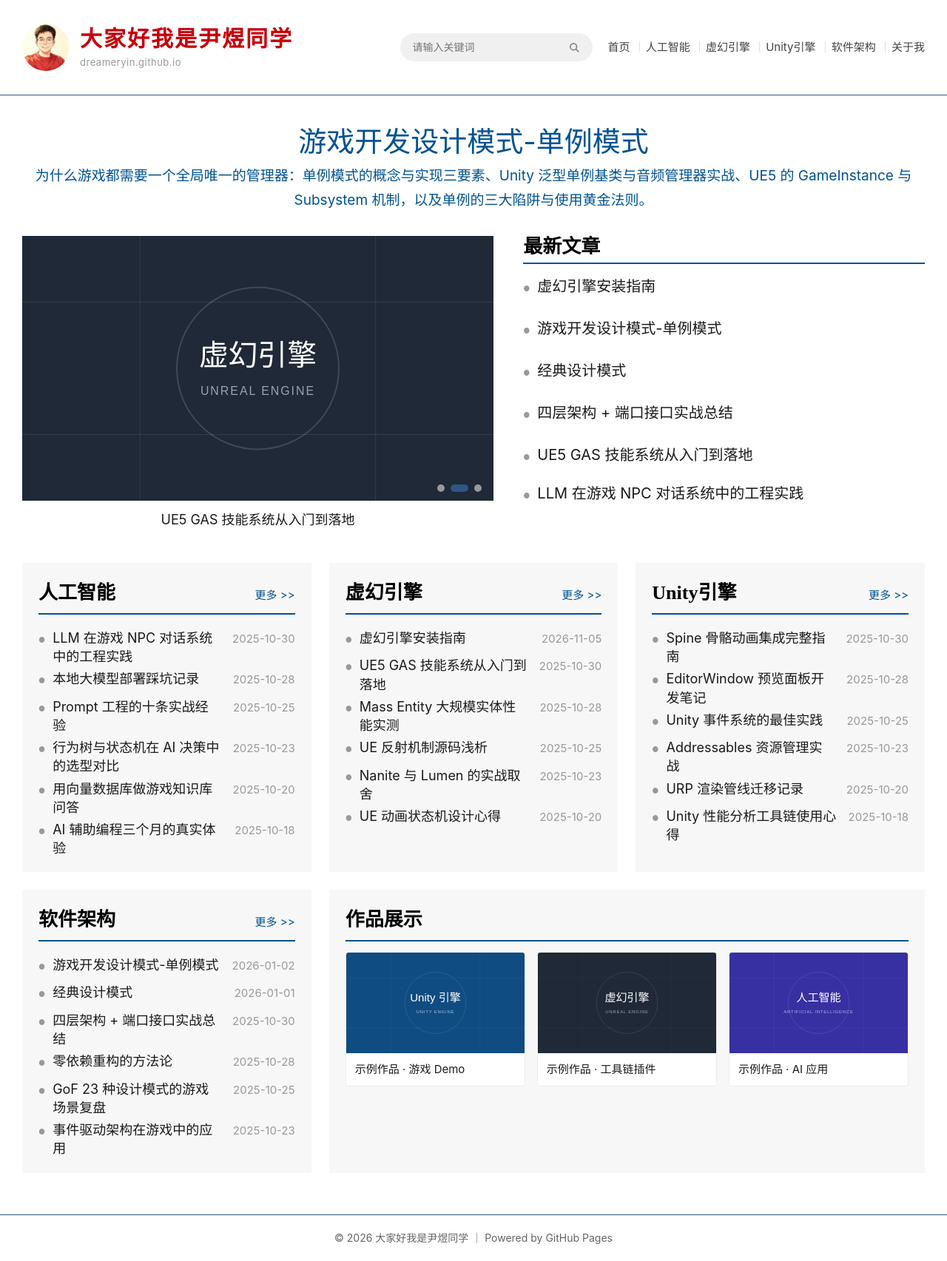
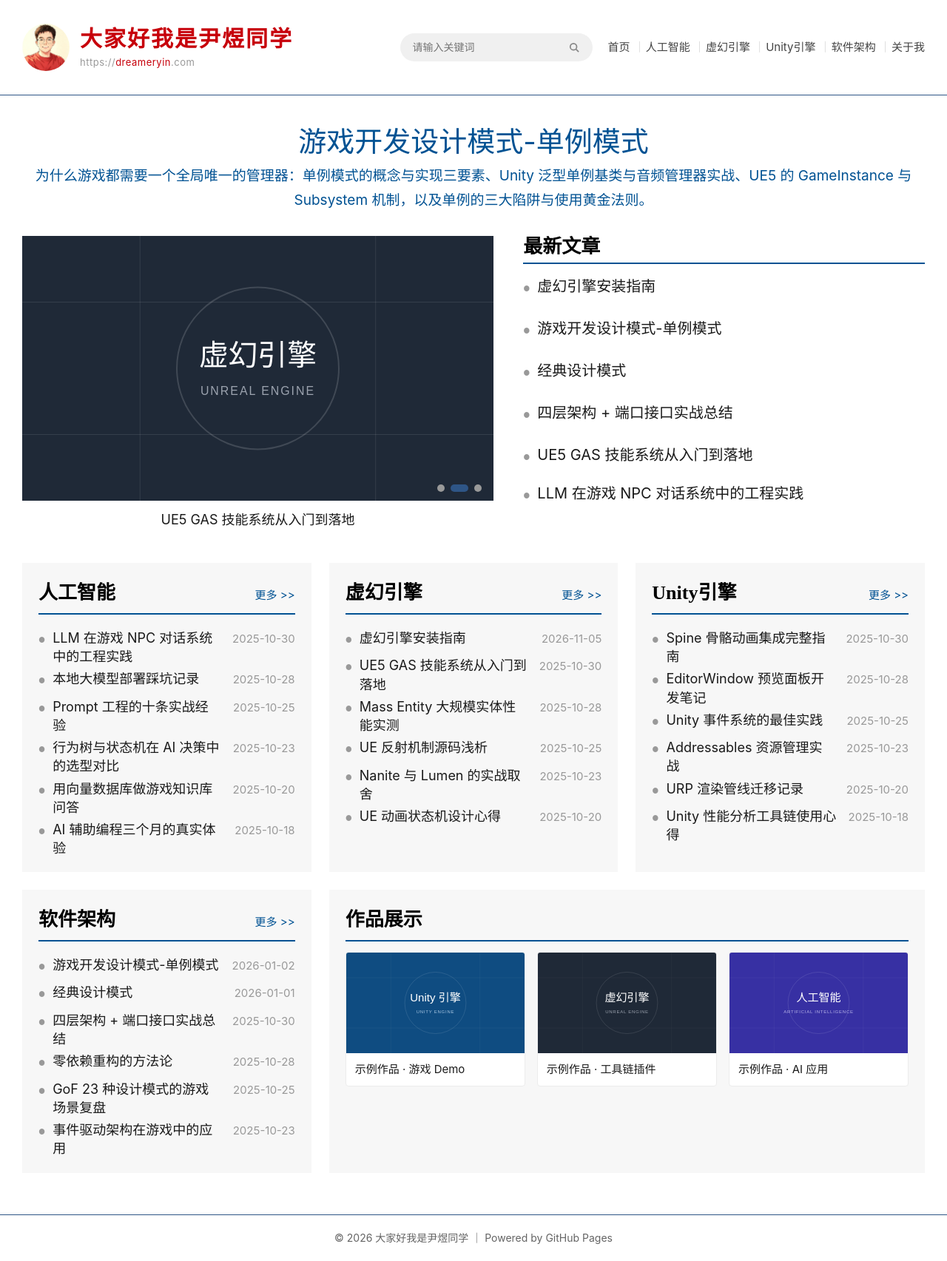
Before and after one commit to dreameryin/dreameryin.github.io, a Jekyll site: the page built from index.html, in a window 1280 px wide. Shown: the whole page at 74% size. Built offline with Jekyll 4.4.1, drawn with Linux system fonts in a browser that asks for light colours.

Commit message:
dreameryin的颜色和“大家好我是尹煜同学”保持一致

```diff
--- a/_layouts/default.html
+++ b/_layouts/default.html
@@ -26,7 +26,7 @@
         <img class="site-logo" src="/assets/images/logo.jpg" alt="{{ site.title }}">
         <span class="site-brand-text">
           <span class="site-title">{{ site.title }}</span>
-          <span class="site-domain">dreameryin.github.io</span>
+          <span class="site-domain">https://<span class="site-domain-name">dreameryin</span>.com</span>
         </span>
       </a>
       <form class="header-search" action="/search.html" method="get">
--- a/assets/css/style.css
+++ b/assets/css/style.css
@@ -103,6 +103,11 @@ ul {
   color: #999999;
   letter-spacing: 0.5px;
   margin-top: 2px;
+}
+
+/* 域名中的主域名部分：与站点标题同色（红） */
+.site-domain-name {
+  color: #c7000b;
 }
 
 /* 搜索框：与导航组成右对齐组（gov.cn 同款位置），高38px 圆角20px 背景#f0f0f0 */
```
Also changed, not shown: README.md.
